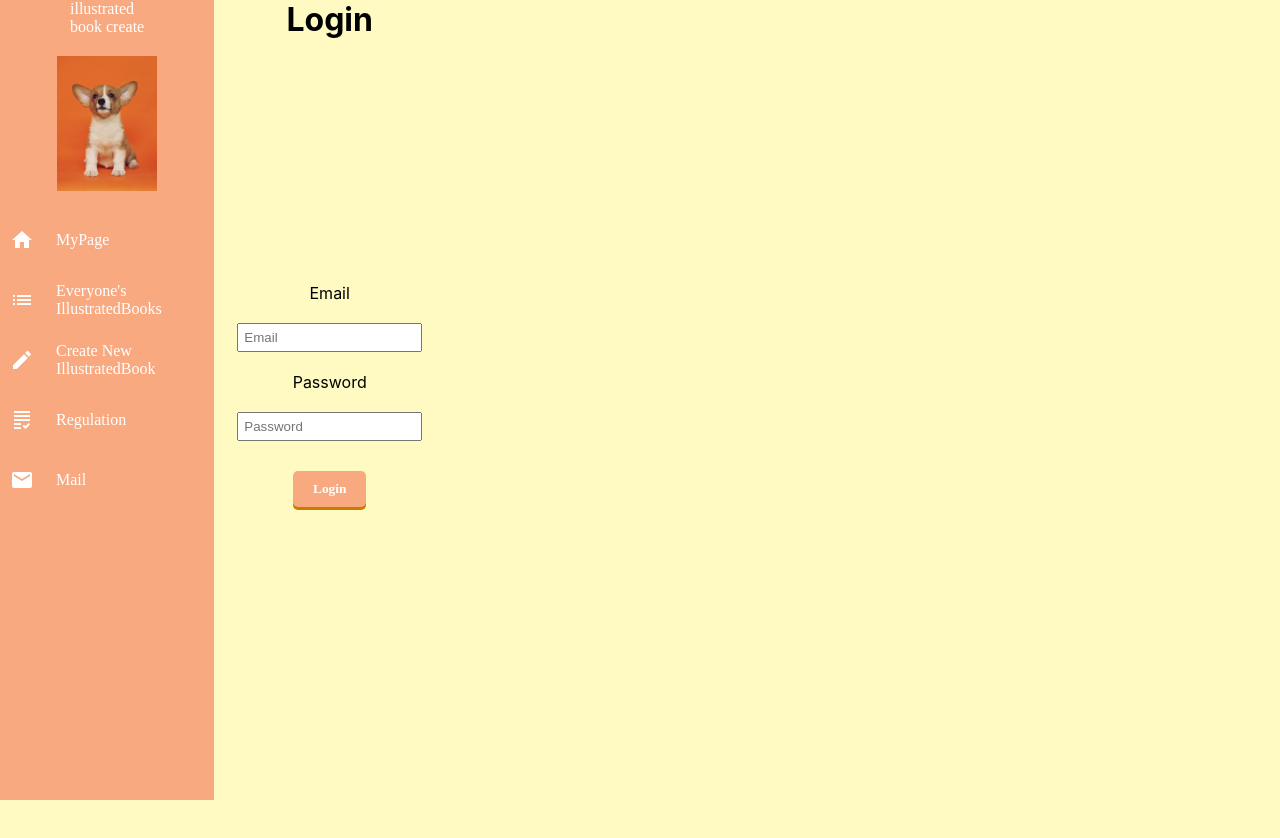
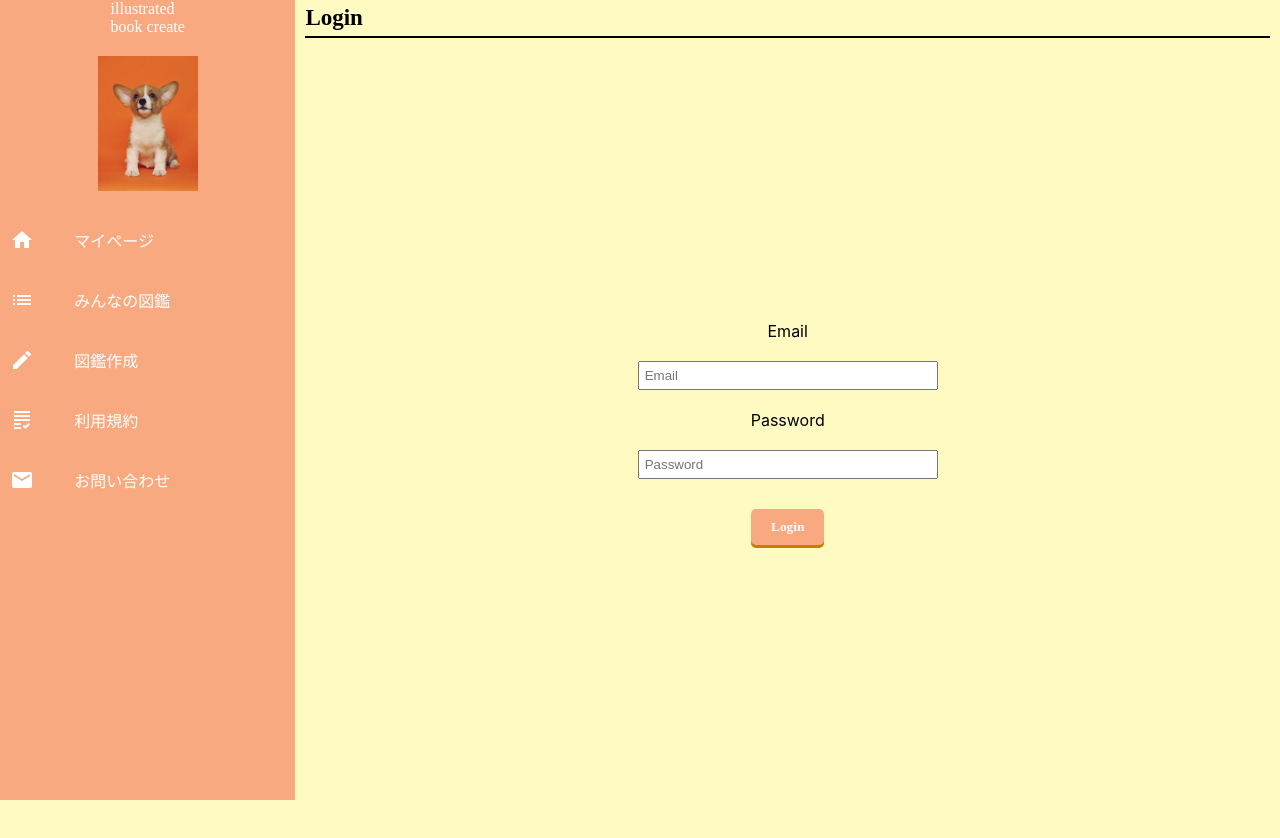
Before and after one commit to furukoshi12/zukan-create, a React (Create React App) app in the folder zukan_create_frontend/: page /login in a window 1280 px wide. Before the commit the page ends 800 px from the top, so only its background shows below. Built offline with nearby package versions, Linux system fonts and the light colour scheme; a web font is replaced by a local one; what axios-case-converter would draw is missing.

Commit message:
全体的なデザイン修正

```diff
--- a/zukan_create_frontend/src/App.css
+++ b/zukan_create_frontend/src/App.css
@@ -21,15 +21,13 @@ html, body, #root {
   }
 
 .container {
-  min-height: 100%;
+  height: 100%;
+  width: 100%;
   display: flex;
 }
 
-.content-create {
-  flex: 1;
-  display: flex;
-  justify-content: center;
-  align-items: center;
+.content {
+  width: 100%;
 }
 
 .button {
@@ -101,8 +99,13 @@ ul li {
 }
 
 h1 {
-  position: fixed;
   top: 0;
+  margin: 0 10px;
+  padding: 5px 0;
+  position: relative;
+  font-size: 23px;
+  font-family: 'MochiyPopOne';
+  border-bottom: 2px solid;
 }
 
 .logo {
@@ -112,17 +115,24 @@ h1 {
   justify-content: center;
 }
 
+.wrapper {
+  width: 30%;
+}
+
 .Sidebar{
   height: 100%;
+  width: 100%;
   max-width: 300px;
+  min-width: 190px;
   background-color: #f9a980;
-  flex: 0 0 25%;
   font-family: 'MochiyPopOne';
+  overflow: auto;
 }
 
 .SidebarList {
   padding: 0;
   width: 100%;
+  height: 100%;
 }
 
 .SidebarList #active{
@@ -165,26 +175,55 @@ h1 {
   font-weight: 600;
   font-size: 20px;
 }
+
 .modal-list {
   margin-left: 30%;
 }
 
+.search {
+  position: relative;
+  margin: 5px 10px;
+}
+
+.search input {
+  padding: 5px;
+  border-right: none;
+}
+
+.search button {
+  color: white;
+  padding: 5px;
+  background-color: #f9a980;
+  border-radius: 0 5px 5px 0;
+}
+
+
 .grid {
-  display: grid;
+  display: flex;
+  flex-wrap: wrap;
   gap: 26px;
-  grid-template-columns: repeat(auto-fit, minmax(800px, 1fr));
   margin-top: 3%;
   margin-bottom: 50px;
 }
 
 .illustrated-book-card {
-  width: 25%;
+  flex: 0 1 calc(25% - 52px);
   margin: 10px;
   padding: 20px;
   border: 1px solid #ccc;
-  display: inline-block;
-  vertical-align: top;
   box-sizing: border-box;
+}
+
+@media (max-width: 800px) {
+  .illustrated-book-card {
+    flex-basis: calc(50% - 52px);
+  }
+}
+
+@media (max-width: 600px) {
+  .illustrated-book-card {
+    flex-basis: calc(100% - 52px);
+  }
 }
 
 .illustrated-book-card p {
@@ -194,6 +233,17 @@ h1 {
 
 .illustrated-book-card .title {
   font-weight: bold;
+}
+
+.tags {
+  display: flex;
+  flex-wrap: wrap;
+}
+
+.tag {
+  color: #2980b9;
+  margin-right: 10px;
+  margin-bottom: 8px;
 }
 
 .tabs button{
@@ -235,6 +285,14 @@ h1 {
   display: flex;
 }
 
+.content-create {
+  position: relative;
+  overflow: auto;
+  margin: 0 10px;
+  width: 100%;
+  height: auto;
+}
+
 .draggable-area {
   background-color: white;
   width: 100vw;
--- a/zukan_create_frontend/src/components/LoginForm.jsx
+++ b/zukan_create_frontend/src/components/LoginForm.jsx
@@ -36,8 +36,8 @@ function LoginForm() {
     <div className='container'>
       <Sidebar />
       <div className='content'>
+        <h1>Login</h1>
         <div className='login-form'>
-          <h1>Login</h1>
           <p>Email</p>
           <input type='email' placeholder="Email" value={email} onChange={(e) => setEmail(e.target.value)} />
           <p>Password</p>
--- a/zukan_create_frontend/src/components/SignUp.jsx
+++ b/zukan_create_frontend/src/components/SignUp.jsx
@@ -36,9 +36,9 @@ function SignUp(){
     <div className='container'>
       <Sidebar />
       <div className='content'>
+        <h1>SignUp</h1>
         <div className='login-form'>
         {error && <div>{error}</div>}
-          <h1>SignUp</h1>
           <p>Name</p>
           <input type='text' placeholder="Name" value={name} onChange={(e) => setName(e.target.value)} />
           <p>Email</p>
--- a/zukan_create_frontend/src/components/sidebar/SidebarData.jsx
+++ b/zukan_create_frontend/src/components/sidebar/SidebarData.jsx
@@ -9,17 +9,17 @@ import {
 
 export const SidebarData = [
   {
-    title: "MyPage",
+    title: "マイページ",
     icon: <Home />,
     link: "/mypage",
   },
   {
-    title: "Everyone's IllustratedBooks",
+    title: "みんなの図鑑",
     icon: <ListIcon />,
     link: "/illustratedbooks",
   },
   {
-    title: "Create New IllustratedBook",
+    title: "図鑑作成",
     icon: <CreateIcon />,
     link: "/new",
   },
@@ -27,12 +27,12 @@ export const SidebarData = [
 
 export const SidebarFooterData = [
   {
-    title: "Regulation",
+    title: "利用規約",
     icon: <GradingIcon />,
     link: "/regulation",
   },
   {
-    title: "Mail",
+    title: "お問い合わせ",
     icon: <MailIcon />,
     link: "/mail",
   }
```
